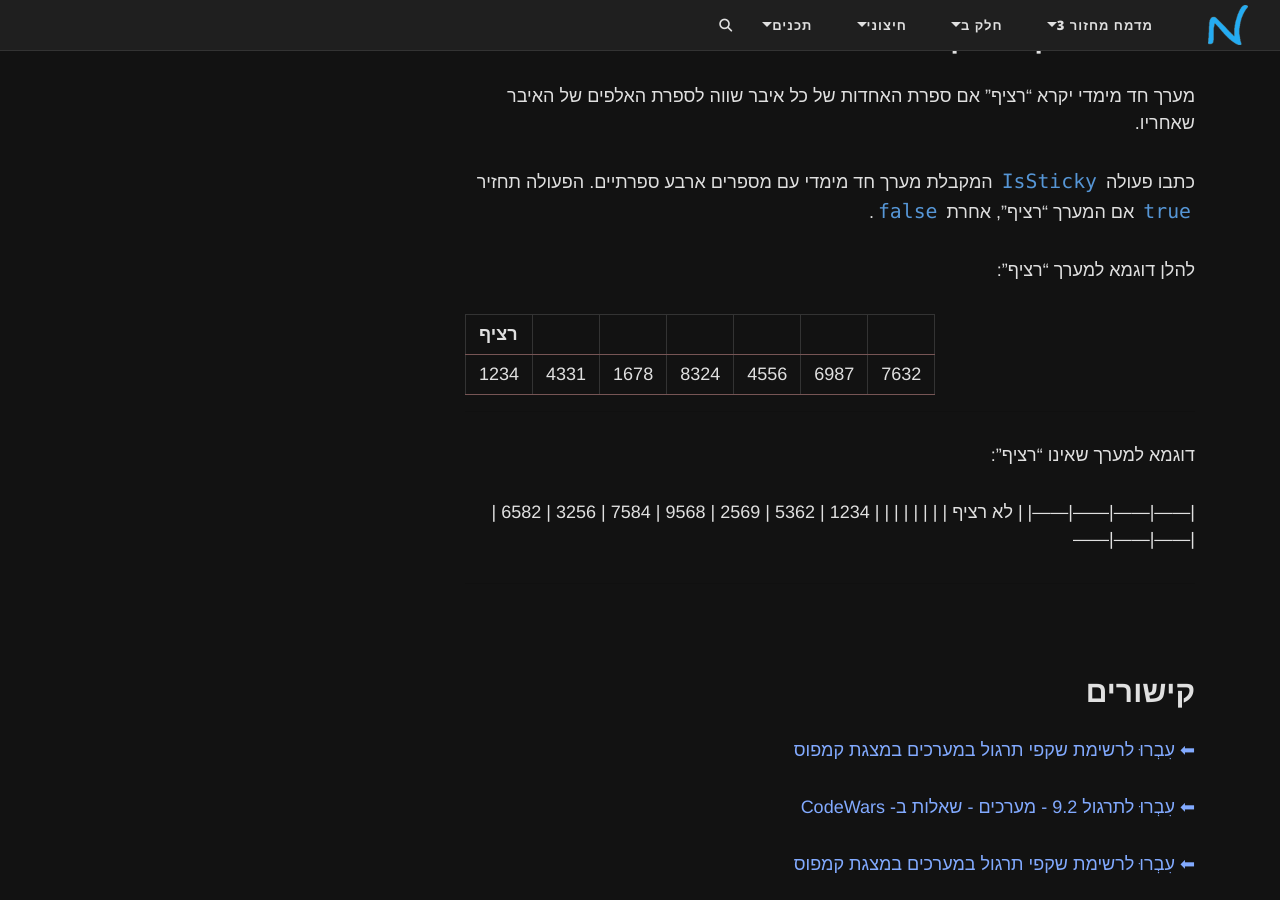
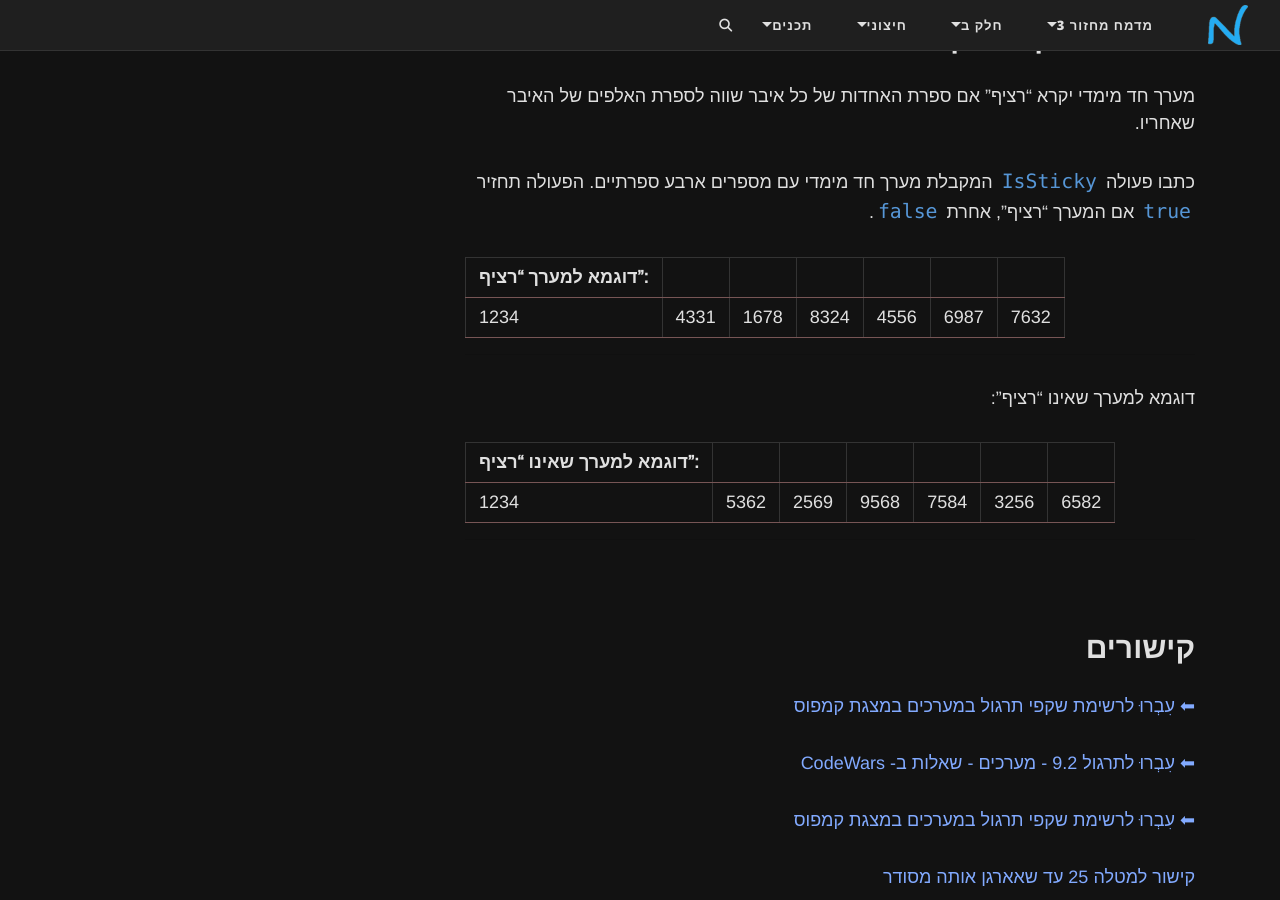
Before and after one commit to 3strategy/BeautifulYesodot, a Jekyll site: the page built from cs2/Chapter9Ex9.1.md, in a window 1280 px wide and 900 px high, scrolled down 5713 px. Built offline with Jekyll 4.4.1, drawn with Linux system fonts in a browser that asks for light colours; comment, search, counter and statistics services are not loaded.

Commit message:
עדכון לתרגיל 9.1.12

```diff
--- a/cs2/Chapter9Ex9.1.md
+++ b/cs2/Chapter9Ex9.1.md
@@ -211,11 +211,11 @@
 
 
 
-להלן דוגמא למערך "רציף":
 
-| רציף |      |      |      |      |      |      |
+| דוגמא למערך "רציף": |
+|----------------------------|
+| 1234 | 4331 | 1678 | 8324 | 4556 | 6987 | 7632 |
 |------|------|------|------|------|------|------|
-| 1234 | 4331 | 1678 | 8324 | 4556 | 6987 | 7632 |
 {: .table-en}
 
 ---
@@ -223,9 +223,10 @@
 
 דוגמא למערך שאינו "רציף":
 
-| לא רציף |      |      |      |      |      |      |
-|  1234   | 5362 | 2569 | 9568 | 7584 | 3256 | 6582 |
-|------|------|------|------|------|------|------|
+| דוגמא למערך שאינו "רציף": |
+|----------------------------|
+| 1234 | 5362 | 2569 | 9568 | 7584 | 3256 | 6582 |
+| ---- | ---- | ---- | ---- | ---- | ---- | ---- |
 {: .table-en}
 
 
```
